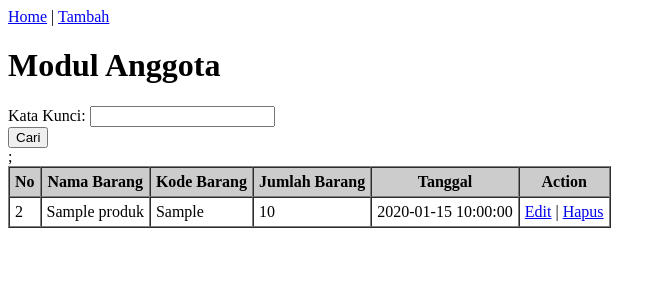
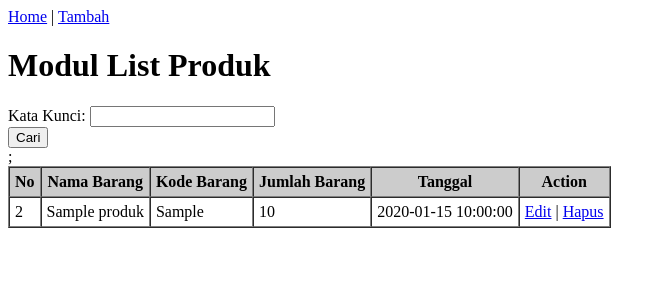
Before and after one commit to addhes/testkerja, a PHP site: page /listproduk.php in a window 1280 px wide. Shown: the top 300 px of the page, without its empty margins (0-666 px from the left). Run offline with PHP 8.4, Linux system fonts and the light colour scheme; tables that the repository leaves empty or names only in its code hold one stand-in row (values such as "Sample post").

Commit message:
initial project

```diff
--- a/listproduk.php
+++ b/listproduk.php
@@ -9,7 +9,7 @@
 <body>
 
     <a href="./index.php">Home</a> | <a href="tambah.php">Tambah</a>
-    <h1>Modul Anggota</h1>
+    <h1>Modul List Produk</h1>
     <form action="<?php echo $_SERVER["PHP_SELF"];?>" method="post">
     <div class="form-group">
         <label for="sel1">Kata Kunci:</label>
```
